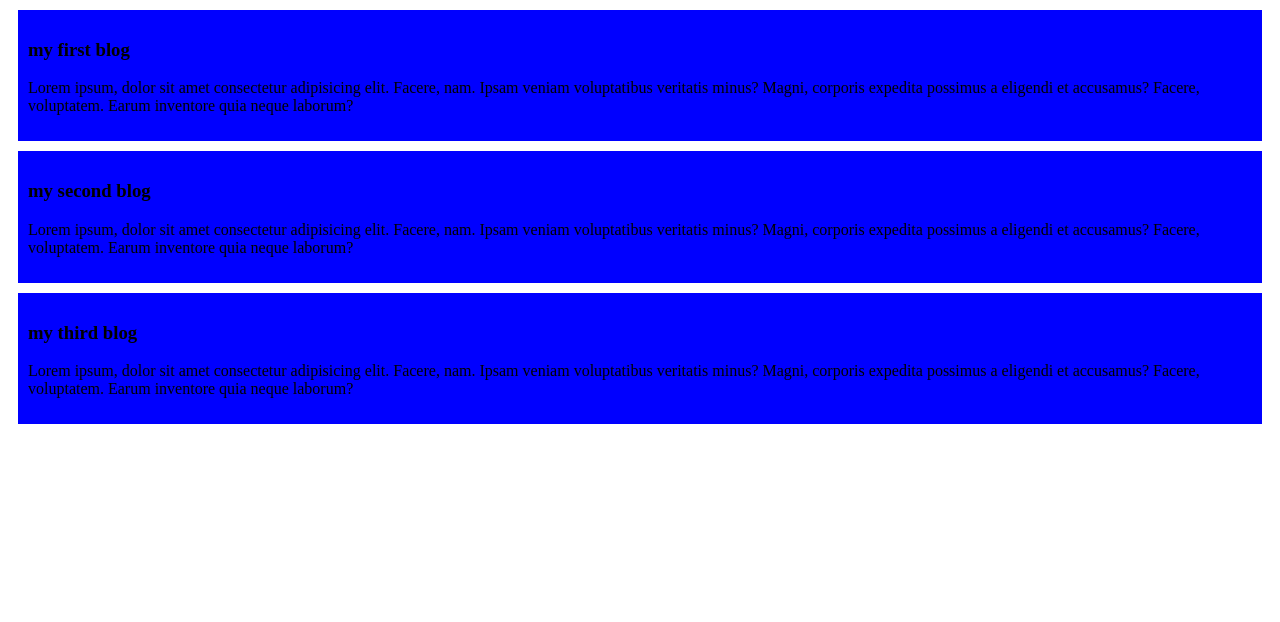
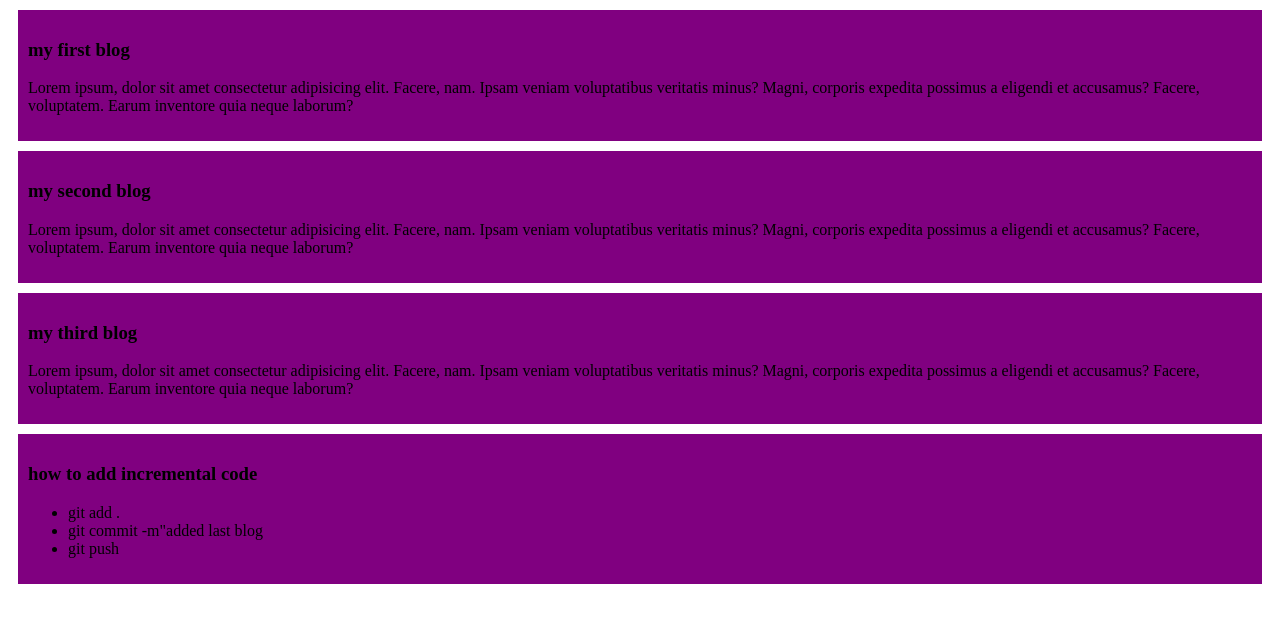
Before and after one commit to Jubayerj1/my-simple-website, a plain HTML site: page index.html in a window 1280 px wide. Drawn offline with Linux system fonts and the light colour scheme.

Commit message:
added a list to push code

```diff
--- a/index.html
+++ b/index.html
@@ -22,5 +22,13 @@
         <p>Lorem ipsum, dolor sit amet consectetur adipisicing elit. Facere, nam. Ipsam veniam voluptatibus veritatis minus? Magni, corporis expedita possimus a eligendi et accusamus? Facere, voluptatem. Earum inventore quia neque laborum?</p>
 
     </div>
+    <div>
+        <h3>how to add incremental code</h3>
+        <ul>
+            <li>git add .</li>
+            <li>git commit -m"added last blog</li>
+            <li>git push</li>
+        </ul>
+    </div>
 </body>
 </html>
--- a/style/blog.css
+++ b/style/blog.css
@@ -1,5 +1,5 @@
 div{
-    background-color: blue;
+    background-color: purple;
     padding: 10px;
     margin: 10px;
 }
```
